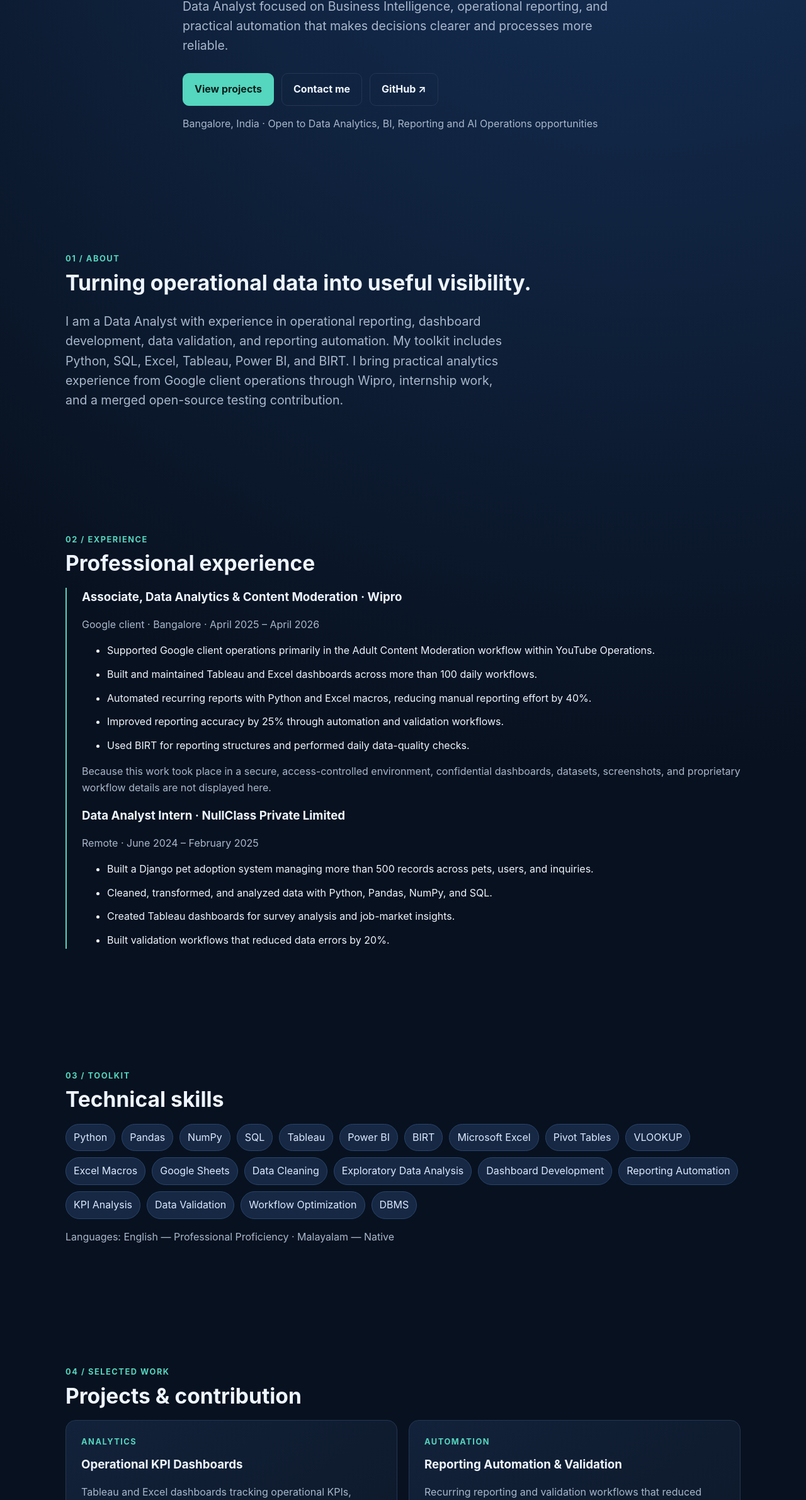
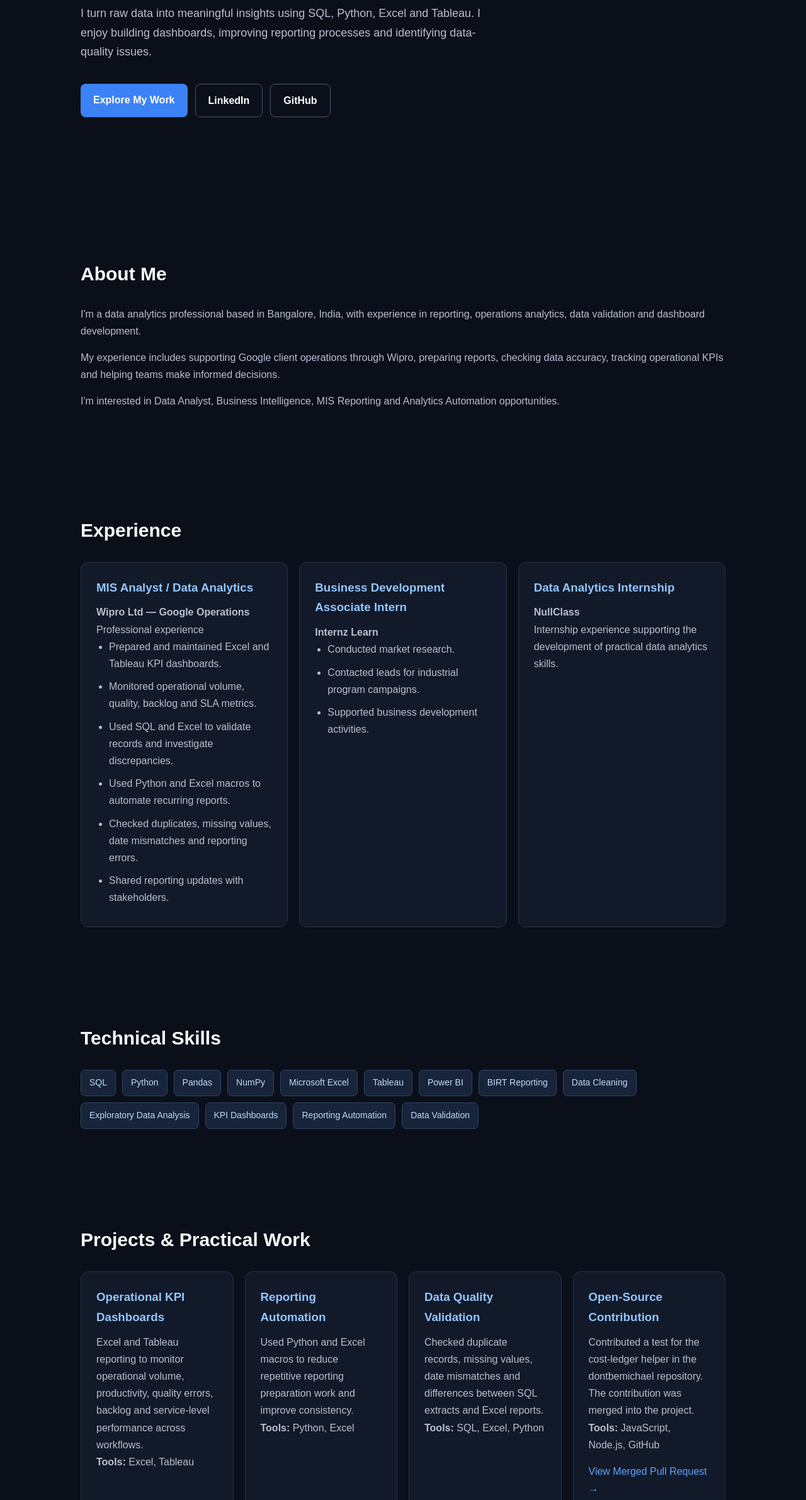
Before and after one commit to Ayash3690/Ayash3690.github.io, a plain HTML site: page index.html in a window 1280 px wide. Shown: the part 419-2800 px from the top of the page at 63% size. Drawn offline with Linux system fonts and the light colour scheme.

Commit message:
Ayash Portfolio

```diff
--- a/index.html
+++ b/index.html
@@ -1,187 +1,146 @@
-
-<!doctype html>
+<!DOCTYPE html>
 <html lang="en">
 <head>
-  <meta charset="utf-8">
-  <meta name="viewport" content="width=device-width, initial-scale=1">
-  <meta name="description" content="Ayash Nazeer — Data Analyst, Business Intelligence and Reporting Automation">
-  <title>Ayash Nazeer | Data Analyst</title>
+<meta charset="UTF-8">
+<meta name="viewport" content="width=device-width, initial-scale=1.0">
+<title>Ayash Nazeer | Data Analyst Portfolio</title>
+<meta name="description" content="Portfolio of Ayash Nazeer, Data Analyst specializing in SQL, Python, Excel, Tableau, Power BI and reporting automation.">
 
 <style>
-    :root {
-      --bg: #08111f;
-      --panel: #101d31;
-      --text: #eef5ff;
-      --muted: #a9b8cc;
-      --accent: #55d6be;
-      --accent2: #7aa7ff;
-      --line: #243653;
-    }
-
 * {
+    margin: 0;
+    padding: 0;
     box-sizing: border-box;
-    }
-
-    html {
     scroll-behavior: smooth;
 }
 
 body {
-      margin: 0;
-      background:
-        radial-gradient(circle at 80% 0, #17335c 0, transparent 32%),
-        var(--bg);
-      color: var(--text);
-      font: 16px/1.6 Inter, system-ui, -apple-system, BlinkMacSystemFont,
-        "Segoe UI", sans-serif;
-    }
-
-    a {
-      color: inherit;
-      text-decoration: none;
-    }
-
-    .wrap {
-      max-width: 1120px;
-      margin: auto;
-      padding: 0 24px;
+    font-family: Arial, sans-serif;
+    background: #0b0f19;
+    color: #e5e7eb;
+    line-height: 1.7;
 }
 
 nav {
     position: sticky;
     top: 0;
-      z-index: 2;
-      background: #08111fdd;
-      backdrop-filter: blur(12px);
-      border-bottom: 1px solid var(--line);
+    z-index: 10;
+    background: #101624;
+    padding: 18px 8%;
+    display: flex;
+    justify-content: space-between;
+    align-items: center;
+    border-bottom: 1px solid #252d40;
 }
 
-    nav .wrap {
-      height: 72px;
-      display: flex;
-      align-items: center;
-      justify-content: space-between;
-    }
-
-    .brand {
-      font-weight: 800;
-      letter-spacing: .04em;
-    }
-
-    .brand span {
-      color: var(--accent);
+.logo {
+    font-size: 21px;
+    font-weight: bold;
+    color: #60a5fa;
 }
 
 nav a {
-      margin-left: 20px;
-      color: var(--muted);
-      font-size: .92rem;
+    color: #e5e7eb;
+    text-decoration: none;
+    margin-left: 18px;
+    font-size: 14px;
 }
 
 nav a:hover {
-      color: var(--text);
+    color: #60a5fa;
 }
 
 section {
-      padding: 88px 0;
+    padding: 75px 10%;
+    scroll-margin-top: 65px;
 }
 
 .hero {
-      min-height: 650px;
+    min-height: 85vh;
     display: flex;
-      align-items: center;
+    flex-direction: column;
+    justify-content: center;
+    align-items: flex-start;
 }
 
-    .eyebrow {
-      color: var(--accent);
-      font-weight: 700;
-      letter-spacing: .12em;
-      text-transform: uppercase;
-      font-size: .8rem;
+.tag {
+    color: #60a5fa;
+    margin-bottom: 12px;
+    font-weight: bold;
 }
 
-    .hero h1 {
-      font-size: clamp(3rem, 8vw, 6.5rem);
-      line-height: .95;
-      margin: 18px 0;
-    }
-
-    .hero h1 span {
-      color: var(--accent2);
+h1 {
+    font-size: clamp(38px, 7vw, 65px);
+    line-height: 1.15;
+    margin-bottom: 15px;
 }
 
 h2 {
-      font-size: 2.1rem;
-      margin: 0 0 12px;
+    font-size: 30px;
+    margin-bottom: 25px;
+    color: #f9fafb;
 }
 
 h3 {
-      margin: 10px 0 5px;
+    color: #93c5fd;
+    margin-bottom: 10px;
 }
 
-    .lead {
-      font-size: 1.22rem;
-      color: var(--muted);
-      max-width: 700px;
+.highlight {
+    color: #60a5fa;
 }
 
-    .muted {
-      color: var(--muted);
+p {
+    color: #b6c0d1;
+    margin-bottom: 15px;
+}
+
+.hero p {
+    max-width: 650px;
+    font-size: 18px;
 }
 
 .buttons {
     display: flex;
+    flex-wrap: wrap;
     gap: 12px;
-      flex-wrap: wrap;
-      margin-top: 28px;
+    margin-top: 20px;
 }
 
-    .btn {
-      padding: 12px 18px;
-      border: 1px solid var(--line);
-      border-radius: 10px;
+.button {
     display: inline-block;
-      font-weight: 700;
-      transition: transform .2s ease;
+    padding: 12px 20px;
+    border-radius: 8px;
+    text-decoration: none;
+    font-weight: bold;
+    background: #3b82f6;
+    color: white;
 }
 
-    .btn:hover {
-      transform: translateY(-2px);
+.button.secondary {
+    background: transparent;
+    border: 1px solid #475569;
 }
 
-    .primary {
-      background: var(--accent);
-      color: #06201d;
-      border-color: var(--accent);
+.button:hover {
+    opacity: 0.85;
 }
 
 .grid {
     display: grid;
-      grid-template-columns: repeat(2, 1fr);
+    grid-template-columns: repeat(auto-fit, minmax(230px, 1fr));
     gap: 18px;
 }
 
 .card {
-      background: linear-gradient(145deg, #12223a, #0d1829);
-      border: 1px solid var(--line);
-      border-radius: 16px;
+    background: #121a2a;
     padding: 24px;
+    border: 1px solid #263248;
+    border-radius: 12px;
 }
 
-    .tag {
-      display: inline-block;
-      color: var(--accent);
-      font-size: .82rem;
-      margin: 4px 7px 0 0;
-    }
-
-    .timeline {
-      border-left: 2px solid var(--accent);
-      padding-left: 24px;
-    }
-
-    .timeline li {
-      margin: 12px 0;
+.card p {
+    margin-bottom: 0;
 }
 
 .skills {
@@ -190,391 +149,269 @@
     gap: 10px;
 }
 
-    .skill {
-      padding: 8px 12px;
-      border-radius: 999px;
-      background: #162844;
-      border: 1px solid #29456e;
-      color: #dce9ff;
+.skills span {
+    background: #17243a;
+    border: 1px solid #2d4566;
+    color: #bfdbfe;
+    padding: 8px 13px;
+    border-radius: 7px;
+    font-size: 14px;
 }
 
-    .contact {
-      display: grid;
-      grid-template-columns: 1fr 1fr;
-      gap: 18px;
+ul {
+    padding-left: 20px;
+    color: #b6c0d1;
+}
+
+li {
+    margin-bottom: 9px;
+}
+
+.project-link {
+    display: inline-block;
+    margin-top: 15px;
+    color: #60a5fa;
+    text-decoration: none;
 }
 
 footer {
-      border-top: 1px solid var(--line);
-      padding: 30px 0;
-      color: var(--muted);
+    text-align: center;
+    padding: 30px;
+    border-top: 1px solid #263248;
+    color: #94a3b8;
 }
 
-    @media (max-width: 760px) {
-      nav .links {
-        display: none;
+@media (max-width: 700px) {
+    nav {
+        align-items: flex-start;
+        gap: 12px;
+        flex-direction: column;
     }
 
-      .grid,
-      .contact {
-        grid-template-columns: 1fr;
+    nav a {
+        margin: 0 12px 0 0;
     }
 
     section {
-        padding: 64px 0;
-      }
-
-      .hero {
-        min-height: 560px;
-      }
-
-      .hero h1 {
-        font-size: 3.7rem;
+        padding: 55px 7%;
     }
 }
 </style>
 </head>
 
 <body>
+
 <nav>
-    <div class="wrap">
-      <a class="brand" href="#top">AYASH<span>.</span></a>
-
-      <div class="links">
+    <div class="logo">Ayash Nazeer.</div>
+    <div>
         <a href="#about">About</a>
         <a href="#experience">Experience</a>
+        <a href="#skills">Skills</a>
         <a href="#projects">Projects</a>
         <a href="#contact">Contact</a>
     </div>
-    </div>
 </nav>
 
-  <main id="top">
 <section class="hero">
-      <div class="wrap">
-        <div class="eyebrow">Data · Operations · Automation</div>
+    <div class="tag">DATA ANALYST PORTFOLIO</div>
 
-        <h1>
-          Ayash<br>
-          <span>Nazeer</span>
-        </h1>
+    <h1>Hi, I'm <span class="highlight">Ayash Nazeer</span></h1>
 
-        <p class="lead">
-          Data Analyst focused on Business Intelligence, operational reporting,
-          and practical automation that makes decisions clearer and processes
-          more reliable.
+    <h2>Data Analyst | BI | Reporting Automation</h2>
+
+    <p>
+        I turn raw data into meaningful insights using SQL, Python,
+        Excel and Tableau. I enjoy building dashboards, improving
+        reporting processes and identifying data-quality issues.
     </p>
 
     <div class="buttons">
-          <a class="btn primary" href="#projects">View projects</a>
-          <a class="btn" href="mailto:ayashh369@gmail.com">Contact me</a>
-          <a class="btn" href="https://github.com/Ayash3690"
-             target="_blank" rel="noreferrer">GitHub ↗</a>
-        </div>
-
-        <p class="muted">
-          Bangalore, India · Open to Data Analytics, BI, Reporting and AI
-          Operations opportunities
-        </p>
+        <a class="button" href="#projects">Explore My Work</a>
+        <a class="button secondary"
+           href="https://www.linkedin.com/in/ayash-nazeer-84810028b/"
+           target="_blank" rel="noopener noreferrer">LinkedIn</a>
+        <a class="button secondary"
+           href="https://github.com/Ayash3690"
+           target="_blank" rel="noopener noreferrer">GitHub</a>
     </div>
 </section>
 
 <section id="about">
-      <div class="wrap">
-        <div class="eyebrow">01 / About</div>
+    <h2>About Me</h2>
 
-        <h2>Turning operational data into useful visibility.</h2>
+    <p>
+        I'm a data analytics professional based in Bangalore, India,
+        with experience in reporting, operations analytics, data
+        validation and dashboard development.
+    </p>
 
-        <p class="lead">
-          I am a Data Analyst with experience in operational reporting,
-          dashboard development, data validation, and reporting automation.
-          My toolkit includes Python, SQL, Excel, Tableau, Power BI, and BIRT.
-          I bring practical analytics experience from Google client operations
-          through Wipro, internship work, and a merged open-source testing
-          contribution.
+    <p>
+        My experience includes supporting Google client operations
+        through Wipro, preparing reports, checking data accuracy,
+        tracking operational KPIs and helping teams make informed
+        decisions.
     </p>
-      </div>
+
+    <p>
+        I'm interested in Data Analyst, Business Intelligence,
+        MIS Reporting and Analytics Automation opportunities.
+    </p>
 </section>
 
 <section id="experience">
-      <div class="wrap">
-        <div class="eyebrow">02 / Experience</div>
+    <h2>Experience</h2>
 
-        <h2>Professional experience</h2>
-
-        <div class="timeline">
-          <div>
-            <h3>Associate, Data Analytics & Content Moderation · Wipro</h3>
-
-            <p class="muted">
-              Google client · Bangalore · April 2025 – April 2026
-            </p>
-
+    <div class="grid">
+        <div class="card">
+            <h3>MIS Analyst / Data Analytics</h3>
+            <p><strong>Wipro Ltd — Google Operations</strong></p>
+            <p>Professional experience</p>
             <ul>
-              <li>
-                Supported Google client operations primarily in the Adult
-                Content Moderation workflow within YouTube Operations.
-              </li>
-              <li>
-                Built and maintained Tableau and Excel dashboards across more
-                than 100 daily workflows.
-              </li>
-              <li>
-                Automated recurring reports with Python and Excel macros,
-                reducing manual reporting effort by 40%.
-              </li>
-              <li>
-                Improved reporting accuracy by 25% through automation and
-                validation workflows.
-              </li>
-              <li>
-                Used BIRT for reporting structures and performed daily
-                data-quality checks.
-              </li>
+                <li>Prepared and maintained Excel and Tableau KPI dashboards.</li>
+                <li>Monitored operational volume, quality, backlog and SLA metrics.</li>
+                <li>Used SQL and Excel to validate records and investigate discrepancies.</li>
+                <li>Used Python and Excel macros to automate recurring reports.</li>
+                <li>Checked duplicates, missing values, date mismatches and reporting errors.</li>
+                <li>Shared reporting updates with stakeholders.</li>
             </ul>
-
-            <p class="muted">
-              Because this work took place in a secure, access-controlled
-              environment, confidential dashboards, datasets, screenshots, and
-              proprietary workflow details are not displayed here.
-            </p>
         </div>
 
-          <div>
-            <h3>Data Analyst Intern · NullClass Private Limited</h3>
-
-            <p class="muted">
-              Remote · June 2024 – February 2025
-            </p>
-
+        <div class="card">
+            <h3>Business Development Associate Intern</h3>
+            <p><strong>Internz Learn</strong></p>
             <ul>
-              <li>
-                Built a Django pet adoption system managing more than 500
-                records across pets, users, and inquiries.
-              </li>
-              <li>
-                Cleaned, transformed, and analyzed data with Python, Pandas,
-                NumPy, and SQL.
-              </li>
-              <li>
-                Created Tableau dashboards for survey analysis and job-market
-                insights.
-              </li>
-              <li>
-                Built validation workflows that reduced data errors by 20%.
-              </li>
+                <li>Conducted market research.</li>
+                <li>Contacted leads for industrial program campaigns.</li>
+                <li>Supported business development activities.</li>
             </ul>
         </div>
+
+        <div class="card">
+            <h3>Data Analytics Internship</h3>
+            <p><strong>NullClass</strong></p>
+            <p>
+                Internship experience supporting the development
+                of practical data analytics skills.
+            </p>
         </div>
     </div>
 </section>
 
 <section id="skills">
-      <div class="wrap">
-        <div class="eyebrow">03 / Toolkit</div>
-
-        <h2>Technical skills</h2>
+    <h2>Technical Skills</h2>
 
     <div class="skills">
-          <span class="skill">Python</span>
-          <span class="skill">Pandas</span>
-          <span class="skill">NumPy</span>
-          <span class="skill">SQL</span>
-          <span class="skill">Tableau</span>
-          <span class="skill">Power BI</span>
-          <span class="skill">BIRT</span>
-          <span class="skill">Microsoft Excel</span>
-          <span class="skill">Pivot Tables</span>
-          <span class="skill">VLOOKUP</span>
-          <span class="skill">Excel Macros</span>
-          <span class="skill">Google Sheets</span>
-          <span class="skill">Data Cleaning</span>
-          <span class="skill">Exploratory Data Analysis</span>
-          <span class="skill">Dashboard Development</span>
-          <span class="skill">Reporting Automation</span>
-          <span class="skill">KPI Analysis</span>
-          <span class="skill">Data Validation</span>
-          <span class="skill">Workflow Optimization</span>
-          <span class="skill">DBMS</span>
-        </div>
-
-        <p class="muted">
-          Languages: English — Professional Proficiency · Malayalam — Native
-        </p>
+        <span>SQL</span>
+        <span>Python</span>
+        <span>Pandas</span>
+        <span>NumPy</span>
+        <span>Microsoft Excel</span>
+        <span>Tableau</span>
+        <span>Power BI</span>
+        <span>BIRT Reporting</span>
+        <span>Data Cleaning</span>
+        <span>Exploratory Data Analysis</span>
+        <span>KPI Dashboards</span>
+        <span>Reporting Automation</span>
+        <span>Data Validation</span>
     </div>
 </section>
 
 <section id="projects">
-      <div class="wrap">
-        <div class="eyebrow">04 / Selected work</div>
-
-        <h2>Projects & contribution</h2>
+    <h2>Projects & Practical Work</h2>
 
     <div class="grid">
-          <article class="card">
-            <div class="eyebrow">Analytics</div>
+        <div class="card">
             <h3>Operational KPI Dashboards</h3>
-
-            <p class="muted">
-              Tableau and Excel dashboards tracking operational KPIs, workflow
-              volumes, and reporting metrics. Public examples are not based on
-              confidential Google data.
+            <p>
+                Excel and Tableau reporting to monitor operational
+                volume, productivity, quality errors, backlog and
+                service-level performance across workflows.
             </p>
-
-            <span class="tag">Tableau</span>
-            <span class="tag">Excel</span>
-          </article>
-
-          <article class="card">
-            <div class="eyebrow">Automation</div>
-            <h3>Reporting Automation & Validation</h3>
-
-            <p class="muted">
-              Recurring reporting and validation workflows that reduced manual
-              effort by 40% and improved reporting accuracy by 25%.
-            </p>
-
-            <span class="tag">Python</span>
-            <span class="tag">SQL</span>
-            <span class="tag">Excel Macros</span>
-          </article>
-
-          <article class="card">
-            <div class="eyebrow">Internship project</div>
-            <h3>Pet Adoption Management System</h3>
-
-            <p class="muted">
-              Django-based system managing more than 500 structured records
-              involving pets, users, and inquiries.
-            </p>
-
-            <span class="tag">Django</span>
-            <span class="tag">Python</span>
-          </article>
-
-          <article class="card">
-            <div class="eyebrow">Open source</div>
-            <h3>Testing contribution</h3>
-
-            <p class="muted">
-              Added a test for the
-              <strong>lifetimeUsdFromLedger</strong> helper. The focused test
-              passed 16 tests with zero failures; typecheck passed. The pull
-              request was merged.
-            </p>
-
-            <a class="btn primary"
-               href="https://github.com/agentvivekkumar/dontbemichael/pull/192"
-               target="_blank" rel="noreferrer">
-              View merged PR ↗
-            </a>
-          </article>
+            <p><strong>Tools:</strong> Excel, Tableau</p>
         </div>
-      </div>
-    </section>
-
-    <section id="automation">
-      <div class="wrap">
-        <div class="eyebrow">05 / Direction</div>
-
-        <h2>Operations and automation</h2>
-
-        <p class="lead">
-          My experience connects naturally to AI Operations and automation
-          roles through recurring reporting, data-quality checks, workflow
-          monitoring, KPI tracking, troubleshooting, structured testing,
-          documentation, and process improvement.
-        </p>
 
         <div class="card">
-          <h3>Future project space</h3>
+            <h3>Reporting Automation</h3>
+            <p>
+                Used Python and Excel macros to reduce repetitive
+                reporting preparation work and improve consistency.
+            </p>
+            <p><strong>Tools:</strong> Python, Excel</p>
+        </div>
 
-          <p class="muted">
-            A place to add my Allo Innoware assignment involving recurring task
-            tracking, pending reports, and escalation automation once it has
-            been implemented, tested, and documented.
+        <div class="card">
+            <h3>Data Quality Validation</h3>
+            <p>
+                Checked duplicate records, missing values, date
+                mismatches and differences between SQL extracts
+                and Excel reports.
             </p>
+            <p><strong>Tools:</strong> SQL, Excel, Python</p>
+        </div>
+
+        <div class="card">
+            <h3>Open-Source Contribution</h3>
+            <p>
+                Contributed a test for the cost-ledger helper in
+                the dontbemichael repository. The contribution
+                was merged into the project.
+            </p>
+            <p><strong>Tools:</strong> JavaScript, Node.js, GitHub</p>
+            <a class="project-link"
+               href="https://github.com/agentvivekkumar/dontbemichael/pull/192"
+               target="_blank" rel="noopener noreferrer">
+                View Merged Pull Request →
+            </a>
         </div>
     </div>
 </section>
 
 <section id="education">
-      <div class="wrap">
-        <div class="eyebrow">06 / Education</div>
-
-        <h2>Education & certification</h2>
+    <h2>Education & Certification</h2>
 
     <div class="grid">
         <div class="card">
-            <h3>Bachelor of Business Administration (BBA), Business Analytics</h3>
-            <p class="muted">
-              North Bangalore University · 2019–2022
-            </p>
+            <h3>Bachelor of Business Administration</h3>
+            <p>Bangalore University</p>
+            <p>2019 – 2022</p>
         </div>
 
         <div class="card">
-            <h3>Google Data Analytics Professional Certificate</h3>
-            <p class="muted">Google / Coursera</p>
+            <h3>Higher Secondary Education</h3>
+            <p>Rajah Senior Secondary School</p>
+            <p>Commerce — CBSE, 2017 – 2019</p>
         </div>
 
         <div class="card">
-            <h3>CBSE Higher Secondary Education</h3>
-            <p class="muted">2017–2019</p>
-          </div>
+            <h3>Google Data Analytics</h3>
+            <p>Google Data Analytics Professional Certificate</p>
         </div>
     </div>
 </section>
 
 <section id="contact">
-      <div class="wrap">
-        <div class="eyebrow">07 / Contact</div>
+    <h2>Let's Connect</h2>
 
-        <h2>Let’s connect.</h2>
-
-        <div class="contact">
-          <div class="card">
     <p>
-              <strong>Email</strong><br>
-              <a class="muted" href="mailto:ayashh369@gmail.com">
-                ayashh369@gmail.com
-              </a>
+        I'm open to opportunities in data analytics, business
+        intelligence, reporting and automation.
     </p>
 
-            <p>
-              <strong>Phone</strong><br>
-              <a class="muted" href="tel:+918078293595">
-                +91 8078293595
-              </a>
-            </p>
-          </div>
+    <div class="buttons">
+        <a class="button"
+           href="https://www.linkedin.com/in/ayash-nazeer-84810028b/"
+           target="_blank" rel="noopener noreferrer">Contact on LinkedIn</a>
 
-          <div class="card">
-            <p><strong>Professional links</strong></p>
-
-            <p>
-              <a class="muted"
-                 href="https://linkedin.com/in/ayash-nazeer84810028b"
-                 target="_blank" rel="noreferrer">
-                LinkedIn ↗
-              </a>
-              <br>
-
-              <a class="muted"
+        <a class="button secondary"
            href="https://github.com/Ayash3690"
-                 target="_blank" rel="noreferrer">
-                GitHub ↗
-              </a>
-            </p>
-          </div>
-        </div>
+           target="_blank" rel="noopener noreferrer">View GitHub</a>
     </div>
 </section>
-  </main>
 
 <footer>
-    <div class="wrap">
-      © 2026 Ayash Nazeer · Built around honest, practical analytics experience.
-    </div>
+    <p>© 2026 Ayash Nazeer | Data Analyst Portfolio</p>
 </footer>
+
 </body>
 </html>
```
Lines whose indentation alone changed are shown as unchanged.
